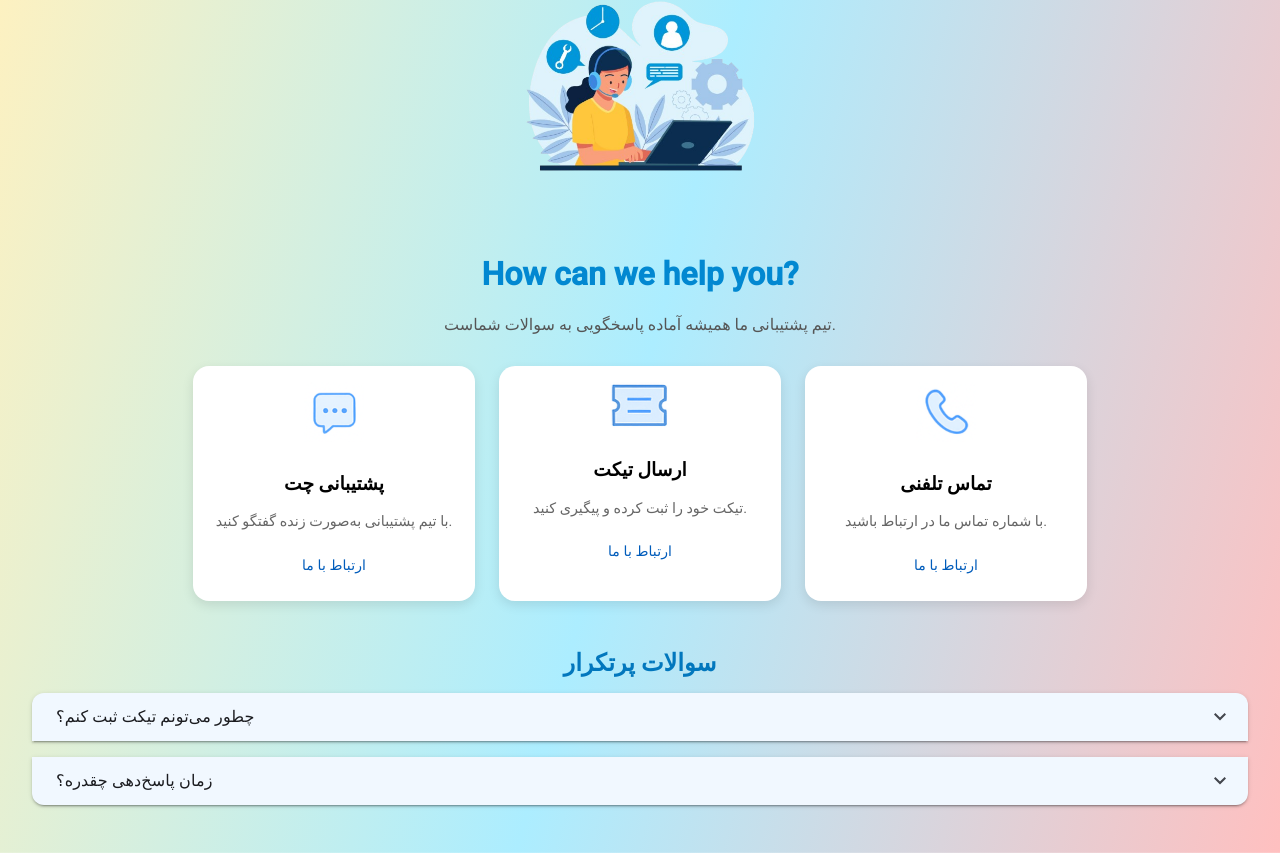
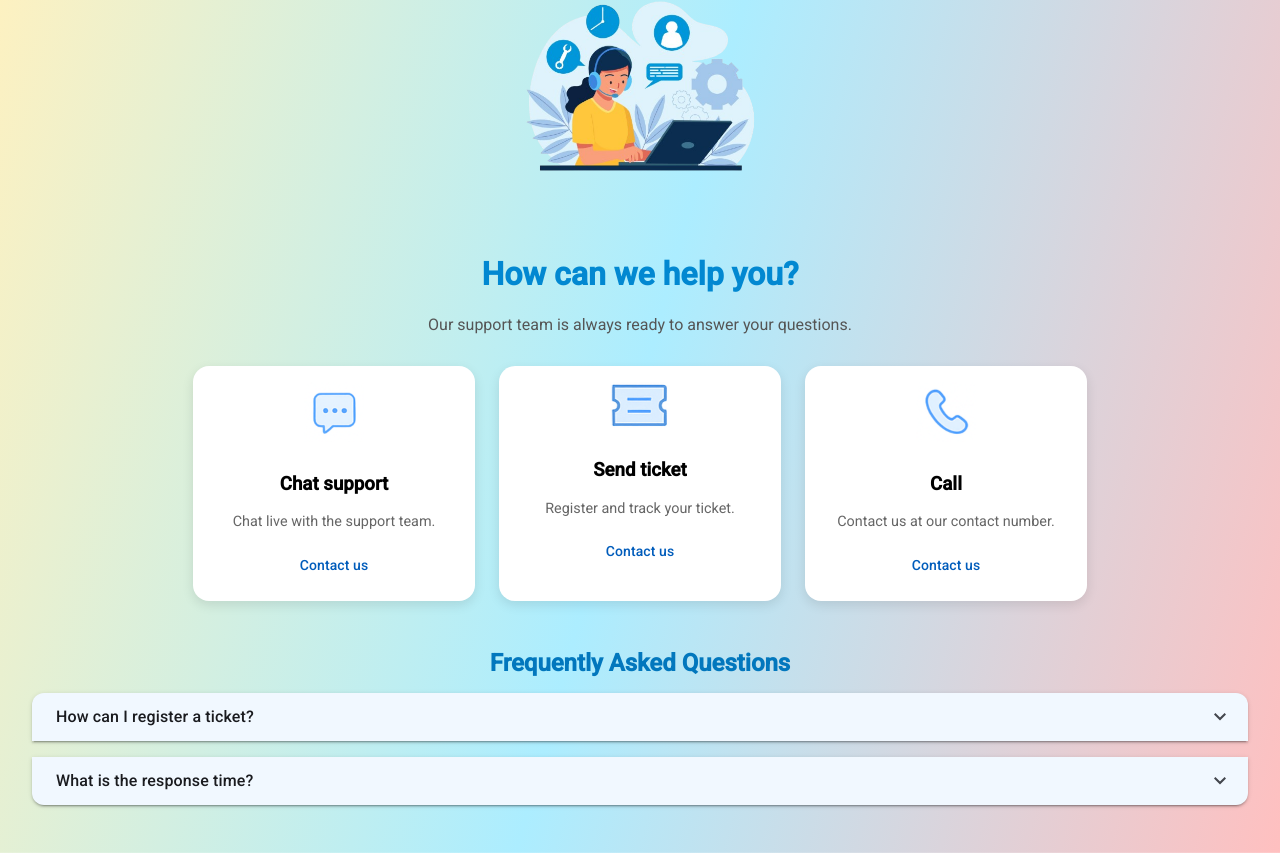
Before and after one commit to qAmiralii/cncMaster, an Angular app: page /public/support in a window 1280 px wide. Shown: the part 184-1037 px from the top of the page. Built offline with nearby package versions, Linux system fonts and the light colour scheme.

Commit message:
finish translate & start News component

```diff
--- a/src/app/pages/public/support/ui/support.component.html
+++ b/src/app/pages/public/support/ui/support.component.html
@@ -2,7 +2,7 @@
   <div class="hero-section">
     <img src="/img/support/header.png" alt="Support Banner" />
     <h1>How can we help you?</h1>
-    <p>تیم پشتیبانی ما همیشه آماده پاسخگویی به سوالات شماست.</p>
+    <p>Our support team is always ready to answer your questions.</p>
   </div>
 
   <div class="support-options">
@@ -11,13 +11,13 @@
         <img [src]="item.icon" alt="{{item.title}}" />
         <h3>{{item.title}}</h3>
         <p>{{item.description}}</p>
-        <button mat-button color="primary">ارتباط با ما</button>
+        <button mat-button color="primary">Contact us</button>
       </div>
     }
   </div>
 
   <div class="faq-section">
-    <h2>سوالات پرتکرار</h2>
+    <h2>Frequently Asked Questions</h2>
     <mat-accordion>
       @for (faq of faqs; track faq) {
         <mat-expansion-panel>
--- a/src/app/pages/public/support/ui/support.component.ts
+++ b/src/app/pages/public/support/ui/support.component.ts
@@ -15,30 +15,30 @@ import { MatExpansionModule } from '@angular/material/expansion';
 export class SupportComponent {
   supportItems = [
     {
-      title: 'پشتیبانی چت',
-      description: 'با تیم پشتیبانی به‌صورت زنده گفتگو کنید.',
+      title: 'Chat support',
+      description: 'Chat live with the support team.',
       icon: '/img/support/chat_support.png'
     },
     {
-      title: 'ارسال تیکت',
-      description: 'تیکت خود را ثبت کرده و پیگیری کنید.',
+      title: 'Send ticket',
+      description: 'Register and track your ticket.',
       icon: '/img/support/ticket_support.png'
     },
     {
-      title: 'تماس تلفنی',
-      description: 'با شماره تماس ما در ارتباط باشید.',
+      title: 'Call',
+      description: 'Contact us at our contact number.',
       icon: '/img/support/phone_support.png'
     }
   ];
 
   faqs = [
     {
-      question: 'چطور می‌تونم تیکت ثبت کنم؟',
-      answer: 'از طریق بخش "ارسال تیکت" در همین صفحه، می‌تونید درخواست خودتون رو ثبت کنید.'
+      question: 'How can I register a ticket?',
+      answer: 'You can submit your request through the "Submit Ticket" section on this page.'
     },
     {
-      question: 'زمان پاسخ‌دهی چقدره؟',
-      answer: 'در اکثر موارد، پاسخ‌گویی در کمتر از ۲۴ ساعت انجام میشه.'
+      question: 'What is the response time?',
+      answer: 'In most cases, a response is received in less than 24 hours.'
     }
   ];
 }
```
